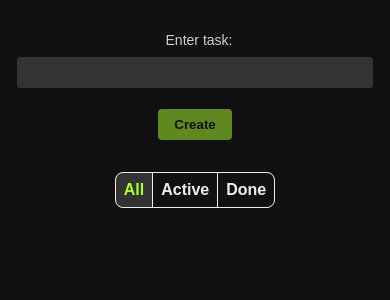
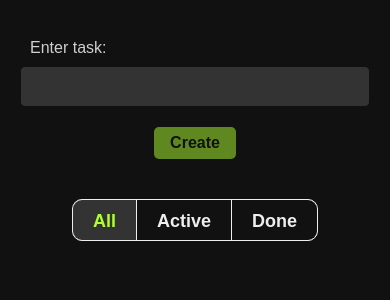
Before and after one commit to xopsreyli/todo, a React (Vite) app: page / in a window 390 px wide. Shown: the top 300 px of the page. Built offline with nearby package versions, Linux system fonts and the light colour scheme.

Commit message:
Fix adaptation for phones, tests

```diff
--- a/src/App.css
+++ b/src/App.css
@@ -8,6 +8,8 @@ main {
 
 .delete-box {
     display: flex;
+    justify-content: center;
     align-items: center;
     gap: 1rem;
+    flex-wrap: wrap;
 }
--- a/src/components/ClearDoneBtn/ClearDoneBtn.module.css
+++ b/src/components/ClearDoneBtn/ClearDoneBtn.module.css
@@ -6,6 +6,7 @@
     border-radius: 0.5rem;
     background-color: transparent;
     color: #eee;
+    font-size: 0.875rem;
     font-weight: bold;
     padding: 0.5rem 1rem;
     transition:
@@ -24,3 +25,9 @@
         color: #111;
     }
 }
+
+@media screen and (max-width: 545px) {
+    .btn {
+        font-size: 0.8rem;
+    }
+}
--- a/src/components/DeleteAllBtn/DeleteAllBtn.module.css
+++ b/src/components/DeleteAllBtn/DeleteAllBtn.module.css
@@ -6,6 +6,7 @@
     border-radius: 0.5rem;
     background-color: crimson;
     color: #111;
+    font-size: 0.875rem;
     font-weight: bold;
     padding: 0.5rem 1rem;
     transition:
@@ -21,3 +22,9 @@
         box-shadow: 0 0 8px crimson;
     }
 }
+
+@media screen and (max-width: 545px) {
+    .btn {
+        font-size: 0.8rem;
+    }
+}
--- a/src/components/TaskForm/TaskForm.module.css
+++ b/src/components/TaskForm/TaskForm.module.css
@@ -22,7 +22,8 @@
         background-color: #333;
         border-radius: 0.25rem;
         color: #fff;
-        padding: 0.5rem;
+        font-size: 1rem;
+        padding: 0.5em;
 
         &:focus {
             border: 1px solid greenyellow;
@@ -37,8 +38,9 @@
         border-radius: 0.25rem;
         text-transform: capitalize;
         color: #111;
+        font-size: 0.875rem;
         font-weight: bold;
-        padding: 0.5rem 1rem;
+        padding: 0.6875rem 1rem;
         transition: box-shadow 0.2s;
 
         &:disabled {
@@ -66,14 +68,24 @@
         width: 100%;
         flex-direction: column;
         align-items: center;
+        gap: 1rem;
 
         .form__field {
             width: 100%;
-            align-items: center;
+        }
+
+        .form__label {
+            font-size: 0.8rem;
         }
 
         .form__input {
             width: 100%;
+            font-size: 0.9rem;
+        }
+
+        .form__submit {
+            font-size: 0.8rem;
+            padding: 0.5em 1em;
         }
     }
 }
--- a/src/components/TaskList/Task/Task.jsx
+++ b/src/components/TaskList/Task/Task.jsx
@@ -29,7 +29,7 @@ const Task = ({task}) => {
     } = useTasks()
 
     const handleCheck = () => {
-        if(!isCompleted) completeTask(id)
+        completeTask(id)
     }
 
     const handleDelete = () => {
@@ -44,6 +44,7 @@ const Task = ({task}) => {
             ].join(' ')}
         >
             <span className={styles.task__text}>{text}</span>
+            {!isCompleted && (
                 <div className={styles.task__actions}>
                     <label className={styles.task__status} htmlFor={id}>
                         <input
@@ -59,6 +60,7 @@ const Task = ({task}) => {
                     >delete
                     </button>
                 </div>
+            )}
         </li>
     );
 };
--- a/src/components/TaskList/Task/Task.module.css
+++ b/src/components/TaskList/Task/Task.module.css
@@ -37,20 +37,13 @@
     .task__status {
         position: relative;
         cursor: pointer;
-        width: 20px;
+        width: 1.25rem;
         aspect-ratio: 1;
         flex-shrink: 0;
         border: 2px solid #111;
         border-radius: 50%;
 
-        &:hover {
-            border-color: greenyellow;
-        }
-
-        &:has(input:checked) {
-            display: none;
-        }
-
+        &:hover,
         &:has(input:focus) {
             border-color: greenyellow;
         }
@@ -66,12 +59,12 @@
 
     .task__delete {
         cursor: pointer;
-        flex-shrink: 0;
         outline: none;
         border: none;
         border-radius: 0.25rem;
         background-color: transparent;
         color: crimson;
+        font-size: 0.875rem;
         font-weight: bold;
         padding: 0.25rem;
         transition: all 0.2s ease;
@@ -95,8 +88,19 @@
         flex-direction: column;
         align-items: stretch;
 
+        .task__text {
+            font-size: 1rem;
+        }
+
         .task__actions {
             justify-content: flex-end;
         }
+
+        .task__delete {
+            color: #eee;
+            font-size: 0.7rem;
+            background-color: crimson;
+            padding: 0.25rem 0.5rem;
+        }
     }
 }
--- a/src/components/ui/Filter/FilterBtn/FilterBtn.module.css
+++ b/src/components/ui/Filter/FilterBtn/FilterBtn.module.css
@@ -5,10 +5,7 @@
     padding: 0.5rem;
     transition: background-color 0.2s ease;
 
-    &:hover {
-        background-color: #333;
-    }
-
+    &:hover,
     &:has(input:checked) {
         background-color: #333;
     }
@@ -39,3 +36,13 @@
         pointer-events: none;
     }
 }
+
+@media screen and (max-width: 545px) {
+    .option {
+        padding: 0.5rem 1rem;
+
+        & span {
+            font-size: 0.9rem;
+        }
+    }
+}
--- a/src/index.css
+++ b/src/index.css
@@ -1,5 +1,6 @@
 * {
   font-family: sans-serif;
+  line-height: 1;
   box-sizing: border-box;
   padding: 0;
   margin: 0;
@@ -8,3 +9,9 @@
 body {
   background-color: #111;
 }
+
+@media screen and (max-width: 545px) {
+  html {
+    font-size: 125%;
+  }
+}
--- a/vite.config.js
+++ b/vite.config.js
@@ -5,6 +5,9 @@ import { defineConfig } from 'vite'
 export default defineConfig({
   plugins: [react()],
   base: '/todo/',
+  server: {
+    allowedHosts: ['.ngrok-free.app'],
+  },
   test: {
     globals: true,
     environment: 'jsdom',
```
Also changed, not shown: 2 other files (tests, documents, lock files or other folders). Lines whose indentation alone changed are shown as unchanged.
